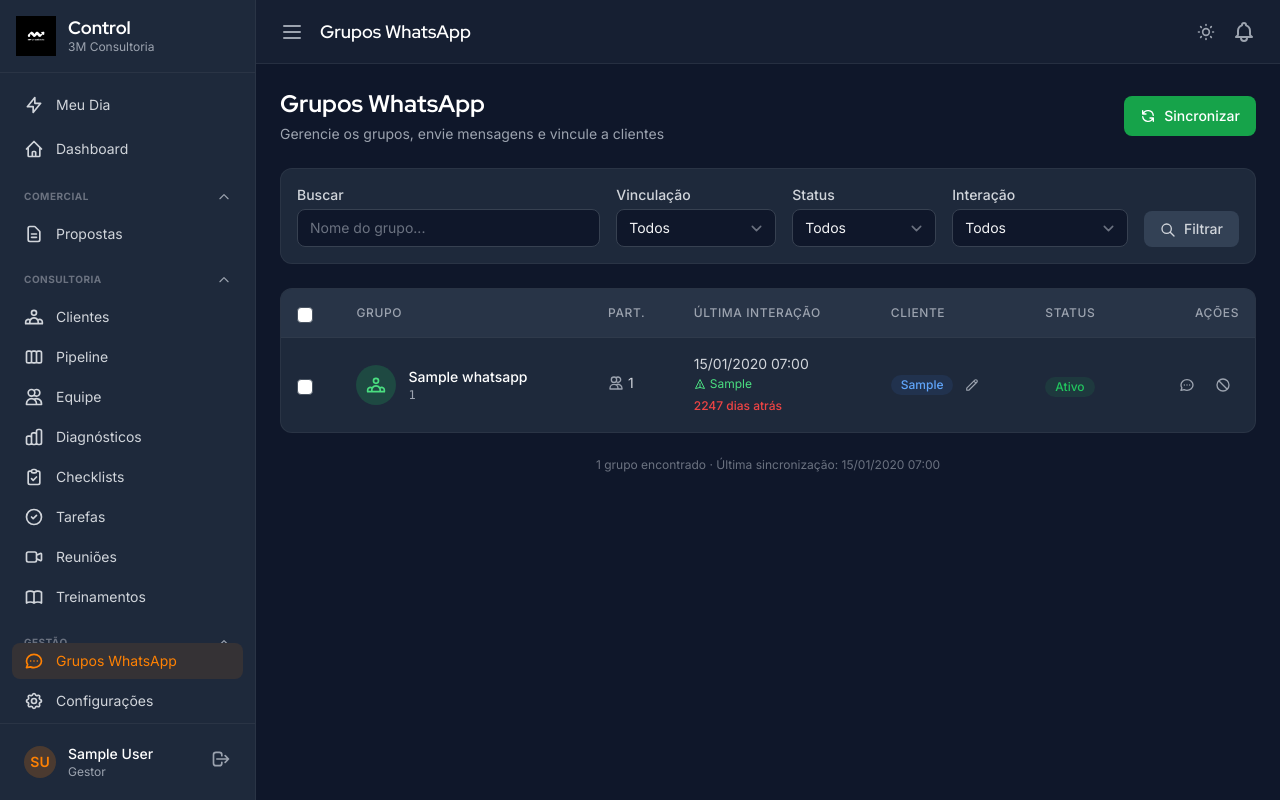
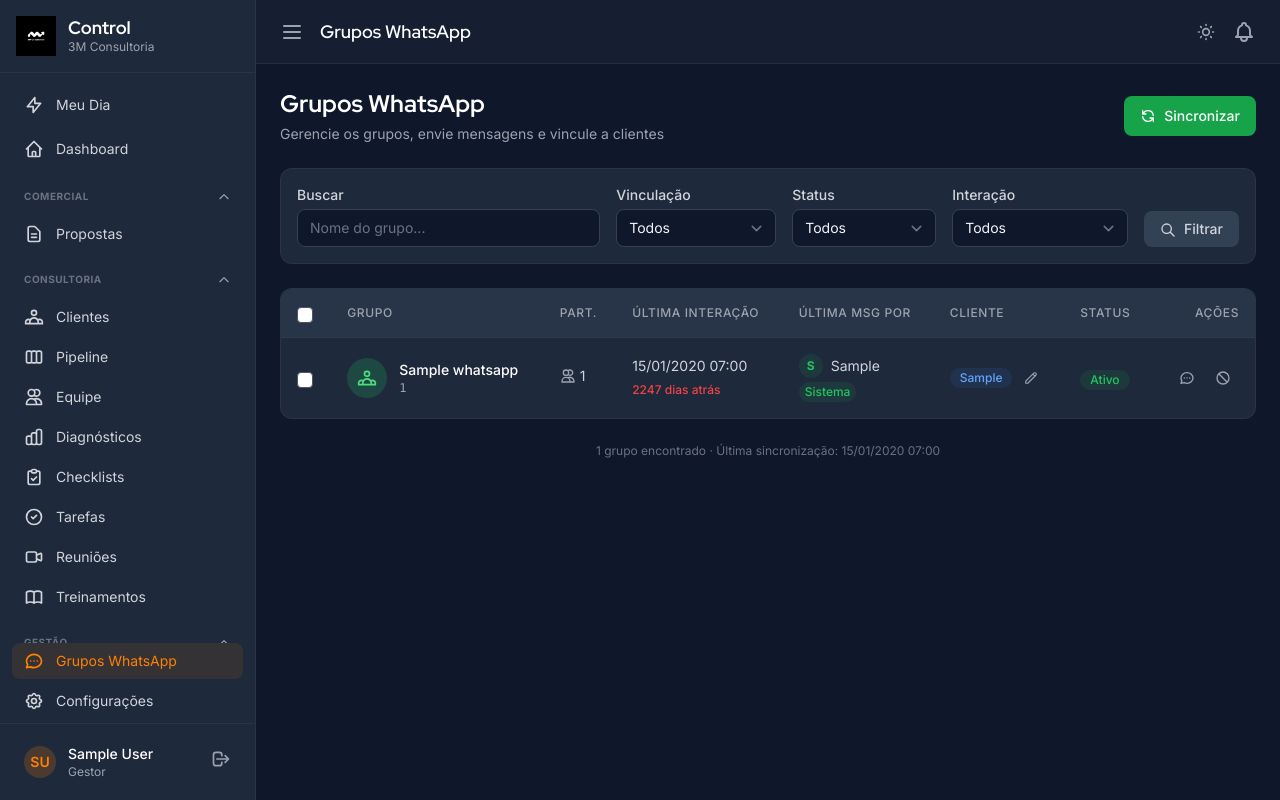
Before and after one commit to filipevidotti/gestor3m, a Django app: page /sistema/grupos/ in a window 1280 px wide. Run offline with Django 5.2, Linux system fonts and the light colour scheme; a user stored in the database is signed in; data comes from the database, SQL or seed files in the repository; tables that the repository leaves empty hold one stand-in row (values such as "Sample post"); parts of the project's set-up code (start-up, migrations or seed data) failed here and were passed over; some libraries are stand-ins or nearby versions.

Commit message:
Coluna separada 'Última Msg Por' na lista de grupos WhatsApp

```diff
--- a/templates/core/grupos_whatsapp.html
+++ b/templates/core/grupos_whatsapp.html
@@ -92,6 +92,7 @@
                         <th class="px-4 py-3 text-left text-xs font-medium text-gray-500 dark:text-gray-400 uppercase tracking-wider">Grupo</th>
                         <th class="px-4 py-3 text-left text-xs font-medium text-gray-500 dark:text-gray-400 uppercase tracking-wider">Part.</th>
                         <th class="px-4 py-3 text-left text-xs font-medium text-gray-500 dark:text-gray-400 uppercase tracking-wider">Última Interação</th>
+                        <th class="px-4 py-3 text-left text-xs font-medium text-gray-500 dark:text-gray-400 uppercase tracking-wider">Última Msg Por</th>
                         <th class="px-4 py-3 text-left text-xs font-medium text-gray-500 dark:text-gray-400 uppercase tracking-wider">Cliente</th>
                         <th class="px-4 py-3 text-left text-xs font-medium text-gray-500 dark:text-gray-400 uppercase tracking-wider">Status</th>
                         <th class="px-4 py-3 text-right text-xs font-medium text-gray-500 dark:text-gray-400 uppercase tracking-wider">Ações</th>
@@ -129,18 +130,6 @@
                                 <div class="text-sm text-gray-700 dark:text-gray-300">
                                     {{ grupo.ultima_interacao|date:"d/m/Y H:i" }}
                                 </div>
-                                <!-- Quem enviou -->
-                                {% if grupo.ultima_msg_origem == "webhook" and grupo.ultima_msg_remetente %}
-                                <div class="flex items-center gap-1 mt-0.5">
-                                    <svg class="w-3 h-3 text-blue-400" fill="none" stroke="currentColor" viewBox="0 0 24 24"><path stroke-linecap="round" stroke-linejoin="round" stroke-width="2" d="M16 7a4 4 0 11-8 0 4 4 0 018 0zM12 14a7 7 0 00-7 7h14a7 7 0 00-7-7z"/></svg>
-                                    <span class="text-xs text-blue-500 dark:text-blue-400 truncate max-w-[120px]">{{ grupo.ultima_msg_remetente }}</span>
-                                </div>
-                                {% elif grupo.ultima_msg_origem == "sistema" %}
-                                <div class="flex items-center gap-1 mt-0.5">
-                                    <svg class="w-3 h-3 text-green-400" fill="none" stroke="currentColor" viewBox="0 0 24 24"><path stroke-linecap="round" stroke-linejoin="round" stroke-width="2" d="M12 19l9 2-9-18-9 18 9-2zm0 0v-8"/></svg>
-                                    <span class="text-xs text-green-500 dark:text-green-400">{{ grupo.ultima_msg_enviado_por_nome|default:"Sistema" }}</span>
-                                </div>
-                                {% endif %}
                                 {% with dias=grupo.dias_sem_interacao %}
                                 {% if dias is not None %}
                                     {% if dias > 30 %}
@@ -158,6 +147,28 @@
                                 <span class="inline-flex items-center rounded-full px-2 py-0.5 text-xs font-medium bg-gray-500/10 text-gray-500">
                                     Sem interação
                                 </span>
+                            {% endif %}
+                        </td>
+                        <!-- Última Msg Por -->
+                        <td class="px-4 py-4">
+                            {% if grupo.ultima_msg_origem == "webhook" and grupo.ultima_msg_remetente %}
+                                <div class="flex items-center gap-2">
+                                    <div class="flex-shrink-0 w-6 h-6 rounded-full bg-blue-500/10 flex items-center justify-center">
+                                        <span class="text-xs font-bold text-blue-500">{{ grupo.ultima_msg_remetente|first|upper }}</span>
+                                    </div>
+                                    <span class="text-sm text-gray-700 dark:text-gray-300 truncate max-w-[130px]">{{ grupo.ultima_msg_remetente }}</span>
+                                </div>
+                                <span class="inline-flex items-center rounded-full px-1.5 py-0.5 text-xs font-medium bg-blue-500/10 text-blue-500 mt-1">WhatsApp</span>
+                            {% elif grupo.ultima_msg_origem == "sistema" %}
+                                <div class="flex items-center gap-2">
+                                    <div class="flex-shrink-0 w-6 h-6 rounded-full bg-green-500/10 flex items-center justify-center">
+                                        <span class="text-xs font-bold text-green-500">{{ grupo.ultima_msg_enviado_por_nome|first|upper|default:"S" }}</span>
+                                    </div>
+                                    <span class="text-sm text-gray-700 dark:text-gray-300">{{ grupo.ultima_msg_enviado_por_nome|default:"Sistema" }}</span>
+                                </div>
+                                <span class="inline-flex items-center rounded-full px-1.5 py-0.5 text-xs font-medium bg-green-500/10 text-green-500 mt-1">Sistema</span>
+                            {% else %}
+                                <span class="text-xs text-gray-400 italic">—</span>
                             {% endif %}
                         </td>
                         <!-- Cliente -->
@@ -224,7 +235,7 @@
                     </tr>
                     {% empty %}
                     <tr>
-                        <td colspan="7" class="px-6 py-12 text-center">
+                        <td colspan="8" class="px-6 py-12 text-center">
                             <svg class="w-12 h-12 mx-auto text-gray-300 dark:text-gray-600 mb-3" fill="none" stroke="currentColor" viewBox="0 0 24 24"><path stroke-linecap="round" stroke-linejoin="round" stroke-width="1.5" d="M8 12h.01M12 12h.01M16 12h.01M21 12c0 4.418-4.03 8-9 8a9.863 9.863 0 01-4.255-.949L3 20l1.395-3.72C3.512 15.042 3 13.574 3 12c0-4.418 4.03-8 9-8s9 3.582 9 8z"/></svg>
                             <h3 class="text-sm font-medium text-gray-900 dark:text-white mb-1">Nenhum grupo encontrado</h3>
                             <p class="text-xs text-gray-500 dark:text-gray-400 mb-4">Clique em "Sincronizar" para importar os grupos.</p>
```
